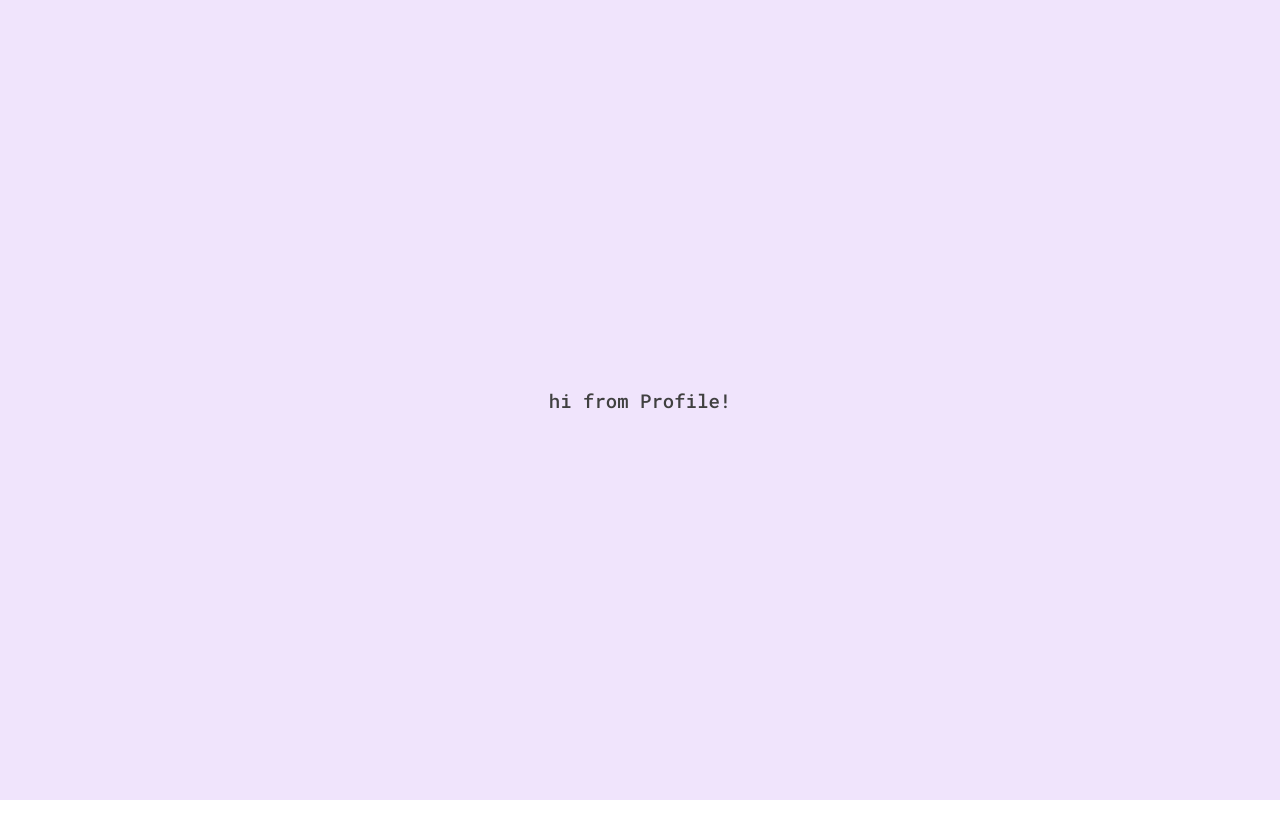
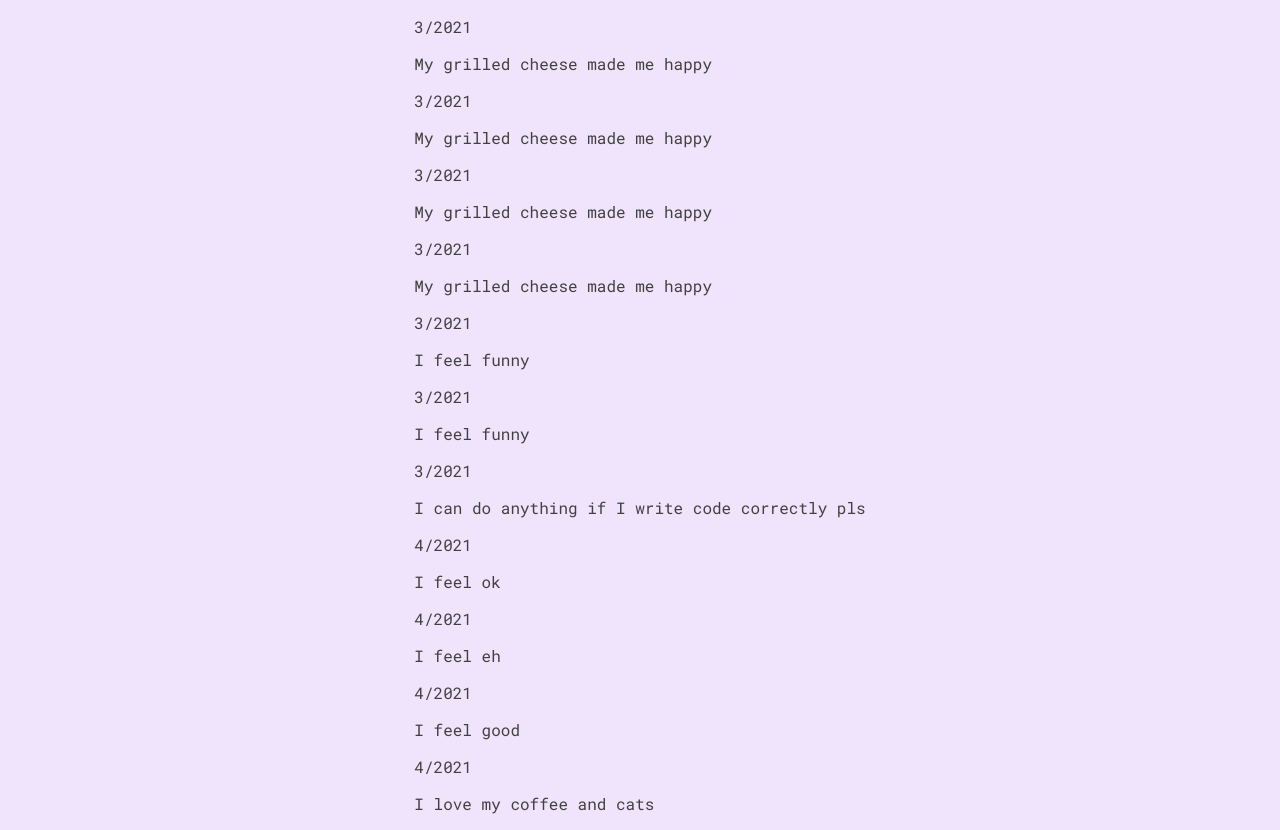
Before and after one commit to jakmajor/mood-tracker-app-frontend, a React (Create React App) app: page /Profile in a window 1280 px wide. Before the commit the page ends 800 px from the top, so only its background shows below. Built offline with nearby package versions, Linux system fonts and the light colour scheme.

Commit message:
profile data

```diff
--- a/src/Profile.js
+++ b/src/Profile.js
@@ -1,9 +1,27 @@
 import React from "react";
 
 function Profile({ user }) {
+
+
+let tempUser = {"feeler":{"id":3,"name":"Jak"},"feelings":[{"id":2,"feeler_id":3,"color":"E377AF","text":"My grilled cheese made me happy","created_at":"2021-10-27T19:20:49.198Z"},{"id":5,"feeler_id":3,"color":"E377AF","text":"My grilled cheese made me happy","created_at":"2021-10-27T19:26:33.899Z"},{"id":8,"feeler_id":3,"color":"E377AF","text":"My grilled cheese made me happy","created_at":"2021-10-27T20:03:30.471Z"},{"id":11,"feeler_id":3,"color":"E377AF","text":"My grilled cheese made me happy","created_at":"2021-10-27T20:05:08.615Z"},{"id":15,"feeler_id":3,"color":"6A57F3","text":"I feel funny","created_at":"2021-10-27T20:39:23.972Z"},{"id":16,"feeler_id":3,"color":"6A57F3","text":"I feel funny","created_at":"2021-10-27T20:39:37.323Z"},{"id":17,"feeler_id":3,"color":"9B4CEF","text":"I can do anything if I write code correctly pls","created_at":"2021-10-27T21:12:03.440Z"},{"id":18,"feeler_id":3,"color":"E64786","text":"I feel ok","created_at":"2021-10-28T04:52:10.438Z"},{"id":19,"feeler_id":3,"color":"FFCC47","text":"I feel eh","created_at":"2021-10-28T04:56:56.484Z"},{"id":20,"feeler_id":3,"color":"E64786","text":"I feel good","created_at":"2021-10-28T04:58:00.050Z"},{"id":21,"feeler_id":3,"color":"","text":"I love my coffee and cats","created_at":"2021-10-28T13:44:56.382Z"},{"id":22,"feeler_id":3,"color":"E377AF","text":"I feel great!","created_at":"2021-10-28T13:55:57.689Z"}]}
+
+
+ const formatDate = (date) => {
+    let jsDate = new Date(date)
+    return(
+        `${jsDate.getDay()}/${jsDate.getFullYear()}`
+    )
+ }
+
     return (
+
         <div>
-            <h1>hi from Profile!</h1>
+            {tempUser.feelings.slice(tempUser.feelings.length-31, tempUser.feelings.length-1).map((feeling) =>
+            <div>
+                <p>{formatDate(feeling.created_at)}</p>
+                <p>{feeling.text}</p>
+            </div>
+            )}
         </div>
     );
 }
```
